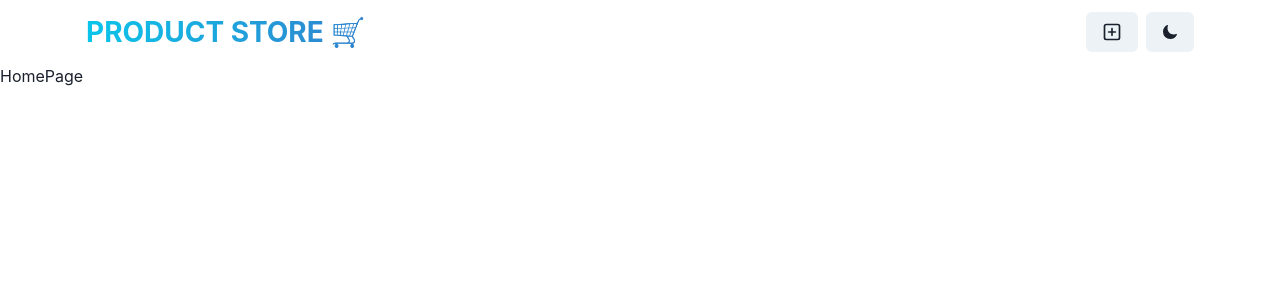
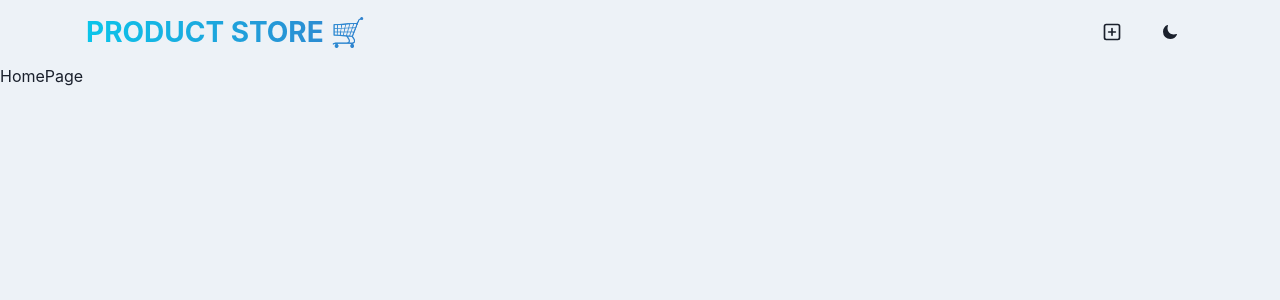
Before and after one commit to AlantheG21/WebApp, a React app in the folder frontend/: page / in a window 1280 px wide. Shown: the top 300 px of the page. Built offline with nearby package versions, Linux system fonts and the light colour scheme; the HTML template or start-up script is replaced by a standard one.

Commit message:
Added comments for clarity and understanding

```diff
--- a/frontend/src/App.jsx
+++ b/frontend/src/App.jsx
@@ -3,10 +3,18 @@ import { Route, Routes } from 'react-router-dom';
 import HomePage from './pages/HomePage.jsx';
 import CreatePage from './pages/CreatePage.jsx';
 import Navbar from './components/Navbar.jsx';
+import { useColorModeValue } from '@chakra-ui/react';
 
 function App() {
   return (
-    <Box minH={"100vh"}>
+    /*
+      Box component to hold the entire app
+      minH: minimum height of 100vh to cover full viewport height
+      bg: background color based on color mode
+        - gray.100 for light mode
+        - gray.900 for dark mode
+    */
+    <Box minH={"100vh"} bg={useColorModeValue("gray.100", "gray.900")}>
       {/* Navbar */}
       <Navbar />
         <Routes>
```
